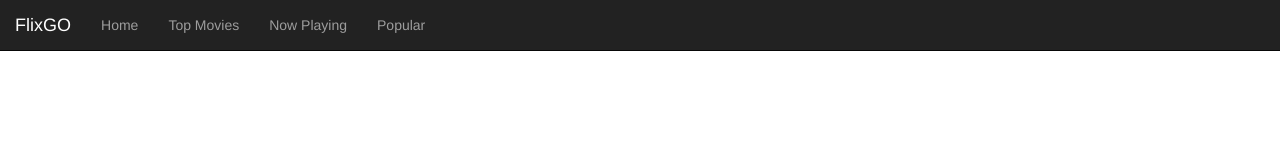
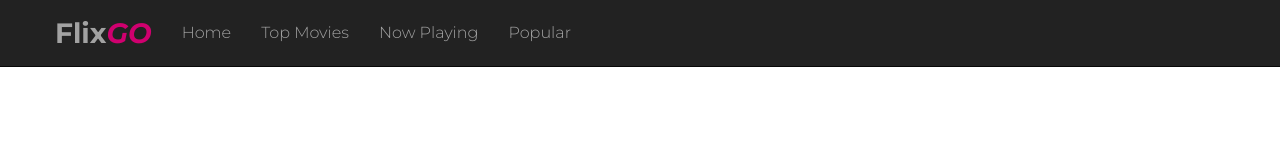
Before and after one commit to muhammadzhuhry/FlixGO, a plain HTML site: page index.html in a window 1280 px wide. Drawn offline with nearby package versions, Linux system fonts and the light colour scheme; files whose address does not match are found by name.

Commit message:
add basic & navbar styling

```diff
--- a/assets/style.css
+++ b/assets/style.css
@@ -1,7 +1,87 @@
-@import url('https://fonts.googleapis.com/css2?family=Montserrat:wght@100;300;700&family=Roboto:wght@100;300;700&display=swap');
+@import url('https://fonts.googleapis.com/css2?family=Montserrat:ital,wght@0,100;0,300;0,700;1,700&family=Roboto:wght@100;300;700&display=swap');
+
+/*===================================
+			          Basic
+===================================*/
+
+* {
+	padding: 0;
+	margin: 0;
+}
 
 body {
   font-family: 'Roboto', sans-serif;
   margin: 0;
   padding: 0;
 }
+
+ol, ul {
+	margin: 0;
+	padding: 0;
+	list-style: none;
+}
+
+a {
+	text-decoration: none;
+	-webkit-transition: all 500ms ease-in-out;
+	-moz-transition: all 500ms ease-in-out;
+	-ms-transition: all 500ms ease-in-out;
+	-o-transition: all 500ms ease-in-out;
+	transition: all 500ms ease-in-out;
+}
+
+a, a:focus, a:hover {
+	text-decoration: none;
+	outline: 0;
+}
+
+h1,
+h2,
+h3,
+h4,
+h5,
+h6 {
+	font-family: 'Roboto', sans-serif;
+}
+
+.hr-line {
+
+}
+
+/*===================================
+				        Navbar
+===================================*/
+
+.navbar {
+  border: 0;
+  padding-top: 8px;
+	padding-bottom: 8px;
+  margin-bottom: 0;
+  font-size: 16px;
+  font-family: 'Montserrat', sans-serif;
+}
+
+.navbar-brand {
+  padding: 0px;
+  margin-left: 40px;
+  font-weight: bold;
+  font-size: 28px !important;
+}
+
+.navbar-brand > span {
+  font-weight: bold;
+  font-style: italic;
+  color: #D0006F;
+}
+
+.navbar a {
+	color: #A2A2A2 !important;
+}
+
+.navbar a:hover {
+  color:#D0006F !important;
+}
+
+.navbar-nav li.active a {
+  color:#D0006F !important;
+}
```
